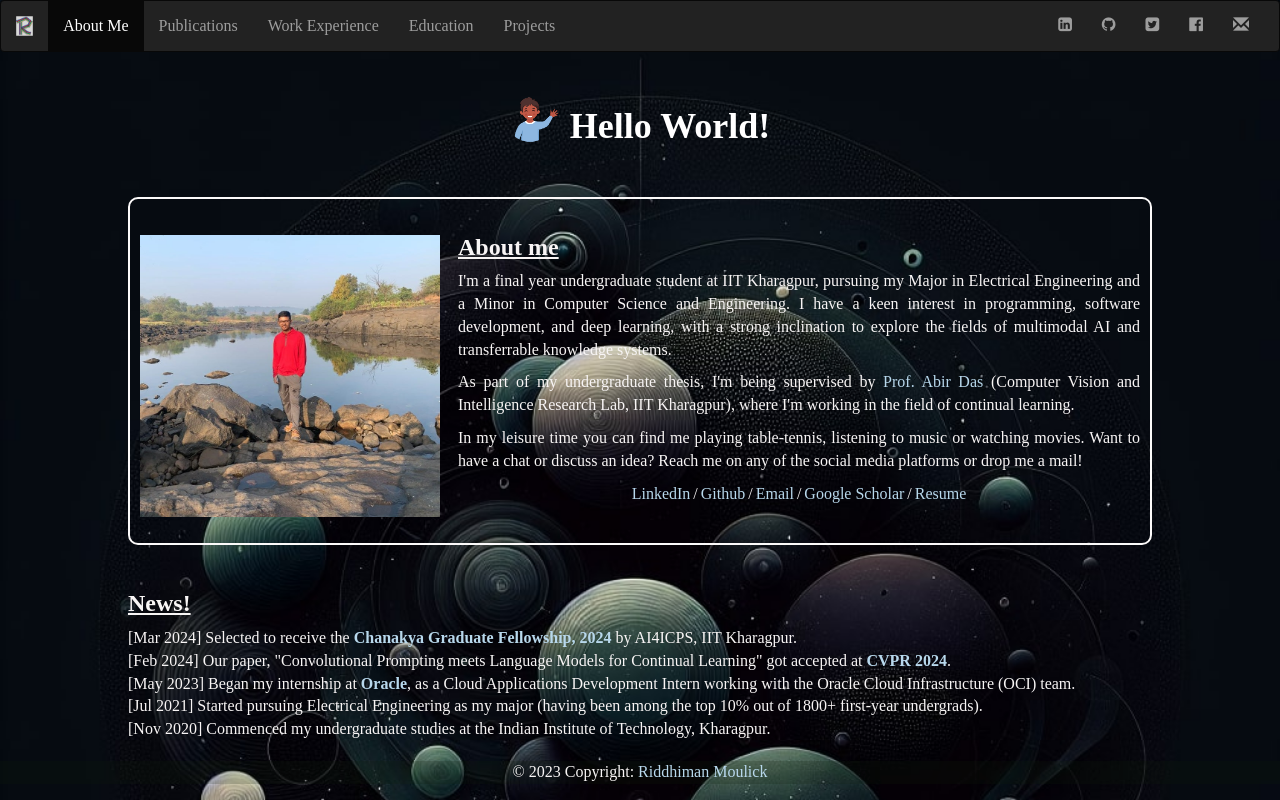
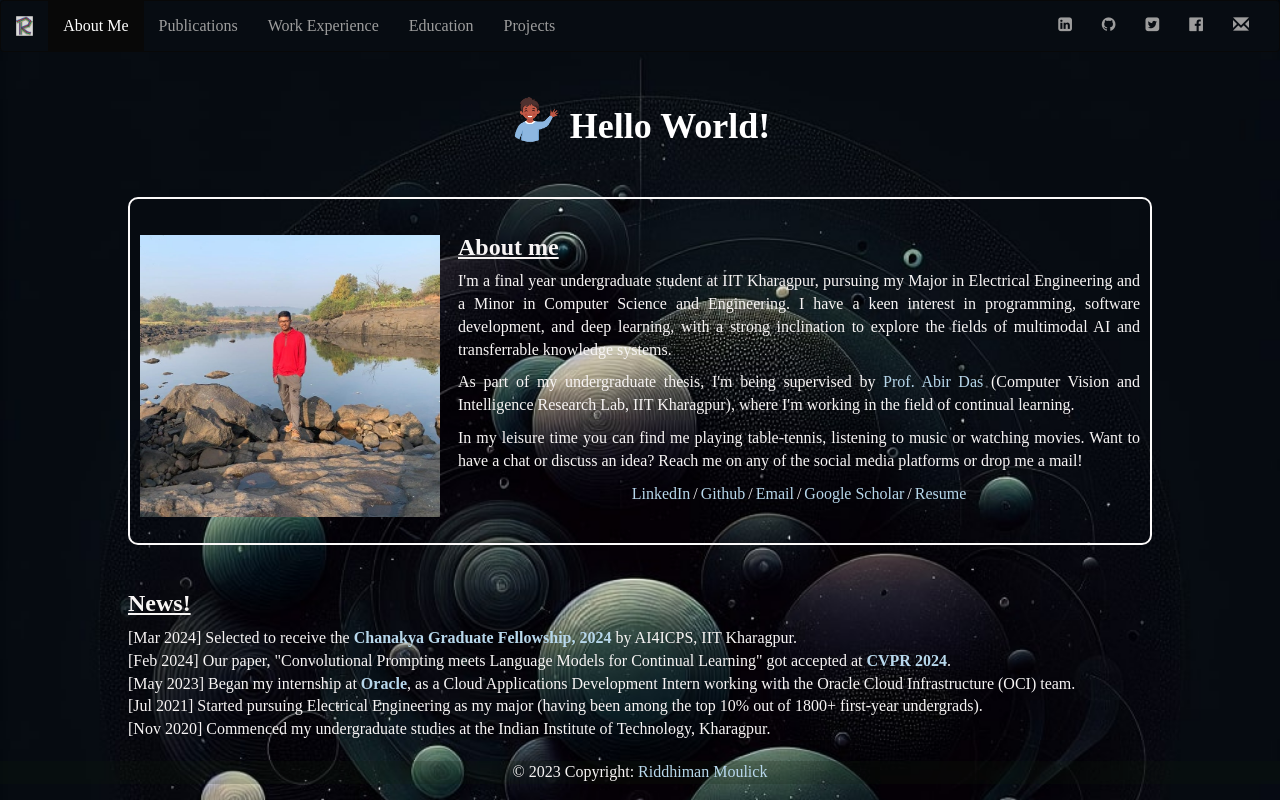
Before and after one commit to Riddhiman-M/home, a plain HTML site: page index.html in a window 1280 px wide. Drawn offline with Linux system fonts and the light colour scheme.

Commit message:
Header color change

```diff
--- a/css/my_styles.css
+++ b/css/my_styles.css
@@ -78,6 +78,7 @@
     margin: 0 auto;
     align-items: center;
     z-index: 999;
+    background-color: #070C12;
 }
 
 .logo{
```
